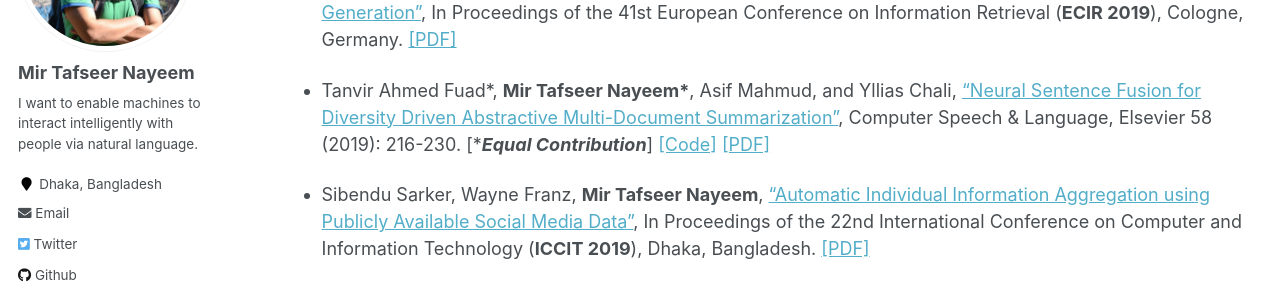
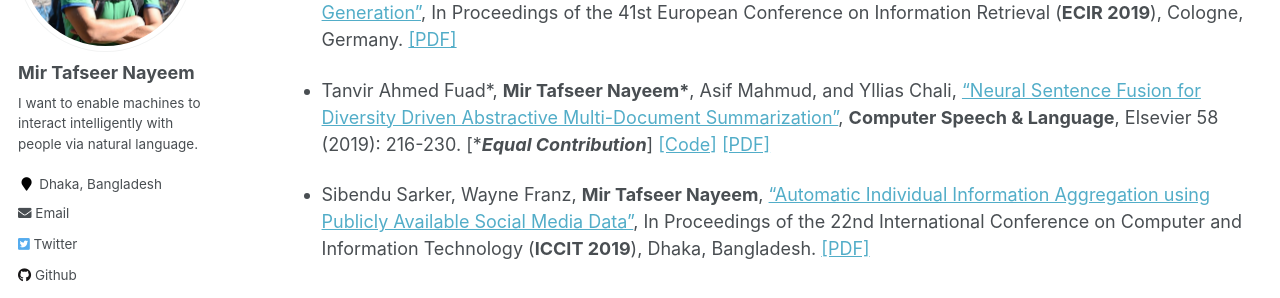
Before and after one commit to sujan-sarker/sujan-sarker.github.io, a Jekyll site: the page built from _pages/publications.md, in a window 1280 px wide and 900 px high, scrolled down 384 px. Shown: the part 153-451 px from the top of the window. Built offline with Jekyll 4.4.1, drawn with Linux system fonts in a browser that asks for light colours.

```diff
--- a/_pages/publications.md
+++ b/_pages/publications.md
@@ -19,7 +19,7 @@ author_profile: true
 -----------
 *  **Mir Tafseer Nayeem**, Tanvir Ahmed Fuad, Yllias Chali, ["Neural Diverse Abstractive Sentence Compression Generation"](https://link.springer.com/chapter/10.1007/978-3-030-15719-7_14), In Proceedings of the 41st European Conference on Information Retrieval (**ECIR 2019**), Cologne, Germany. [[PDF]](https://tafseer-nayeem.github.io/files/ECIR_2019_paper.pdf)
 
-*  Tanvir Ahmed Fuad\*, **Mir Tafseer Nayeem\***, Asif Mahmud, and Yllias Chali, ["Neural Sentence Fusion for Diversity Driven Abstractive Multi-Document Summarization"](https://www.sciencedirect.com/science/article/pii/S0885230818303449), Computer Speech & Language, Elsevier 58 (2019): 216-230. [\****Equal Contribution***] [[Code]](https://github.com/tafseer-nayeem/NeuFuse-CSL2019) [[PDF]](https://tafseer-nayeem.github.io/files/CSL_Journal_2019.pdf)
+*  Tanvir Ahmed Fuad\*, **Mir Tafseer Nayeem\***, Asif Mahmud, and Yllias Chali, ["Neural Sentence Fusion for Diversity Driven Abstractive Multi-Document Summarization"](https://www.sciencedirect.com/science/article/pii/S0885230818303449), **Computer Speech & Language**, Elsevier 58 (2019): 216-230. [\****Equal Contribution***] [[Code]](https://github.com/tafseer-nayeem/NeuFuse-CSL2019) [[PDF]](https://tafseer-nayeem.github.io/files/CSL_Journal_2019.pdf)
 
 *  Sibendu Sarker, Wayne Franz, **Mir Tafseer Nayeem**, ["Automatic Individual Information Aggregation using Publicly Available Social Media Data"](https://ieeexplore.ieee.org/document/9038402), In Proceedings of the 22nd International Conference on Computer and Information Technology (**ICCIT 2019**), Dhaka, Bangladesh. [[PDF]](https://tafseer-nayeem.github.io/files/ICCIT_2019_paper.pdf)
 
```
